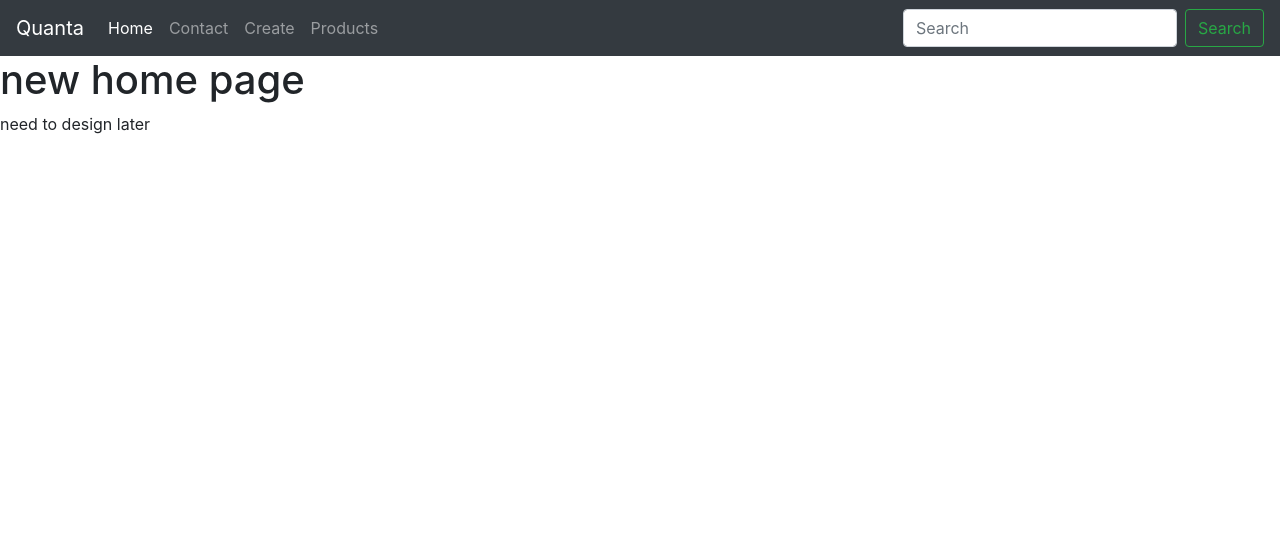
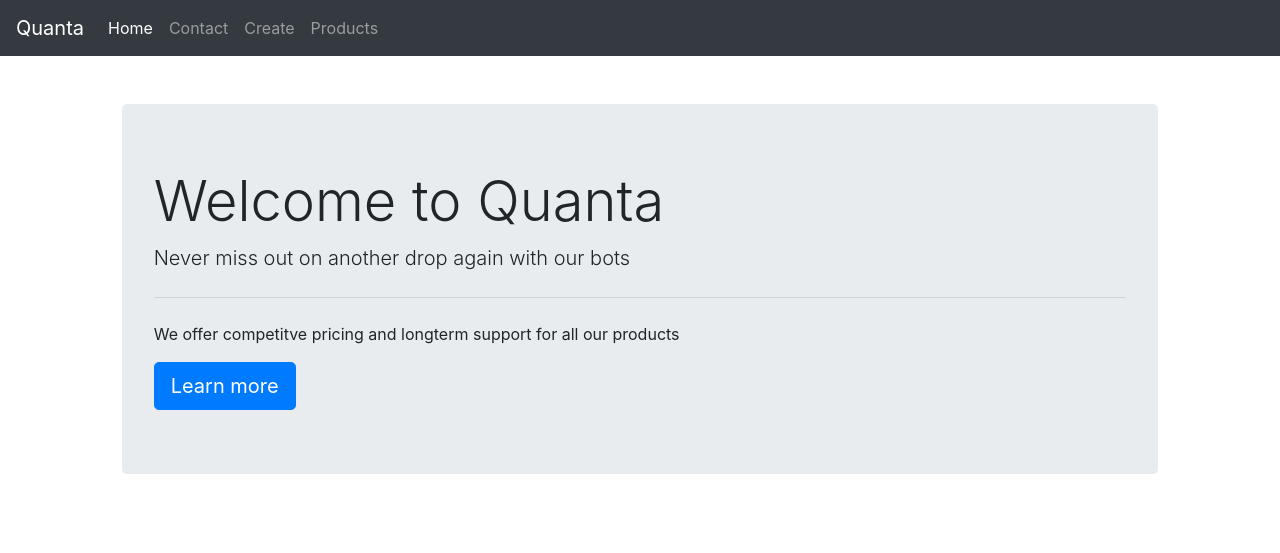
Before and after one commit to mkson668/quanta-webapp, a Django app: page /home/ in a window 1280 px wide. Shown: the top 553 px of the page. Run offline with Django 3.2, Linux system fonts and the light colour scheme; some libraries are stand-ins or nearby versions.

Commit message:
linked urls and modified pages

```diff
--- a/src/templates/base.html
+++ b/src/templates/base.html
@@ -1,26 +1,49 @@
-
 <!doctype html>
 <html lang="en">
+
 <head>
     <!-- Required meta tags -->
     <meta charset="utf-8">
     <meta name="viewport" content="width=device-width, initial-scale=1, shrink-to-fit=no">
 
     <!-- Bootstrap CSS -->
-    <link rel="stylesheet" href="https://stackpath.bootstrapcdn.com/bootstrap/4.4.1/css/bootstrap.min.css" integrity="sha384-Vkoo8x4CGsO3+Hhxv8T/Q5PaXtkKtu6ug5TOeNV6gBiFeWPGFN9MuhOf23Q9Ifjh" crossorigin="anonymous">
+    <link rel="stylesheet" href="https://stackpath.bootstrapcdn.com/bootstrap/4.4.1/css/bootstrap.min.css"
+        integrity="sha384-Vkoo8x4CGsO3+Hhxv8T/Q5PaXtkKtu6ug5TOeNV6gBiFeWPGFN9MuhOf23Q9Ifjh" crossorigin="anonymous">
 
     <title>Quanta Bots</title>
 </head>
+
 <body>
     {% include 'navbar.html' %}
+    <div>
+        <div class="container py-md-5">
+            <div class="row">
+                <div class="col-sm">
+
+                </div>
+                <div class="col px-lg-5 py-lg-5 border bg-light">
                     {% block content %}
                     replace this stuff
                     {% endblock  %}
+                </div>
+                <div class="col-sm">
+
+                </div>
+            </div>
+        </div>
+    </div>
 
     <!-- Optional JavaScript -->
     <!-- jQuery first, then Popper.js, then Bootstrap JS -->
-    <script src="https://code.jquery.com/jquery-3.4.1.slim.min.js" integrity="sha384-J6qa4849blE2+poT4WnyKhv5vZF5SrPo0iEjwBvKU7imGFAV0wwj1yYfoRSJoZ+n" crossorigin="anonymous"></script>
-    <script src="https://cdn.jsdelivr.net/npm/popper.js@1.16.0/dist/umd/popper.min.js" integrity="sha384-Q6E9RHvbIyZFJoft+2mJbHaEWldlvI9IOYy5n3zV9zzTtmI3UksdQRVvoxMfooAo" crossorigin="anonymous"></script>
-    <script src="https://stackpath.bootstrapcdn.com/bootstrap/4.4.1/js/bootstrap.min.js" integrity="sha384-wfSDF2E50Y2D1uUdj0O3uMBJnjuUD4Ih7YwaYd1iqfktj0Uod8GCExl3Og8ifwB6" crossorigin="anonymous"></script>
+    <script src="https://code.jquery.com/jquery-3.4.1.slim.min.js"
+        integrity="sha384-J6qa4849blE2+poT4WnyKhv5vZF5SrPo0iEjwBvKU7imGFAV0wwj1yYfoRSJoZ+n"
+        crossorigin="anonymous"></script>
+    <script src="https://cdn.jsdelivr.net/npm/popper.js@1.16.0/dist/umd/popper.min.js"
+        integrity="sha384-Q6E9RHvbIyZFJoft+2mJbHaEWldlvI9IOYy5n3zV9zzTtmI3UksdQRVvoxMfooAo"
+        crossorigin="anonymous"></script>
+    <script src="https://stackpath.bootstrapcdn.com/bootstrap/4.4.1/js/bootstrap.min.js"
+        integrity="sha384-wfSDF2E50Y2D1uUdj0O3uMBJnjuUD4Ih7YwaYd1iqfktj0Uod8GCExl3Og8ifwB6"
+        crossorigin="anonymous"></script>
 </body>
+
 </html>
--- a/src/templates/home.html
+++ b/src/templates/home.html
@@ -1,6 +1,51 @@
-{% extends 'base.html' %}
+<!doctype html>
+<html lang="en">
 
-{% block content %}
-<h1>new home page</h1>
-<p>need to design later</p>
-{% endblock  %}
+<head>
+    <!-- Required meta tags -->
+    <meta charset="utf-8">
+    <meta name="viewport" content="width=device-width, initial-scale=1, shrink-to-fit=no">
+
+    <!-- Bootstrap CSS -->
+    <link rel="stylesheet" href="https://stackpath.bootstrapcdn.com/bootstrap/4.4.1/css/bootstrap.min.css"
+        integrity="sha384-Vkoo8x4CGsO3+Hhxv8T/Q5PaXtkKtu6ug5TOeNV6gBiFeWPGFN9MuhOf23Q9Ifjh" crossorigin="anonymous">
+
+    <title>Quanta Bots</title>
+</head>
+
+<body>
+    {% include 'navbar.html' %}
+    <div class="container-fluid py-md-5">
+        <div class="row">
+            <div class="col-sm">
+
+            </div>
+            <div class="col-md-10 bg-transparent">
+                <div class="jumbotron">
+                    <h1 class="display-4">Welcome to Quanta</h1>
+                    <p class="lead">Never miss out on another drop again with our bots</p>
+                    <hr class="my-4">
+                    <p>We offer competitve pricing and longterm support for all our products</p>
+                    <a class="btn btn-primary btn-lg" href="#" role="button">Learn more</a>
+                </div>
+            </div>
+            <div class="col-sm">
+
+            </div>
+        </div>
+    </div>
+
+    <!-- Optional JavaScript -->
+    <!-- jQuery first, then Popper.js, then Bootstrap JS -->
+    <script src="https://code.jquery.com/jquery-3.4.1.slim.min.js"
+        integrity="sha384-J6qa4849blE2+poT4WnyKhv5vZF5SrPo0iEjwBvKU7imGFAV0wwj1yYfoRSJoZ+n"
+        crossorigin="anonymous"></script>
+    <script src="https://cdn.jsdelivr.net/npm/popper.js@1.16.0/dist/umd/popper.min.js"
+        integrity="sha384-Q6E9RHvbIyZFJoft+2mJbHaEWldlvI9IOYy5n3zV9zzTtmI3UksdQRVvoxMfooAo"
+        crossorigin="anonymous"></script>
+    <script src="https://stackpath.bootstrapcdn.com/bootstrap/4.4.1/js/bootstrap.min.js"
+        integrity="sha384-wfSDF2E50Y2D1uUdj0O3uMBJnjuUD4Ih7YwaYd1iqfktj0Uod8GCExl3Og8ifwB6"
+        crossorigin="anonymous"></script>
+</body>
+
+</html>
--- a/src/templates/navbar.html
+++ b/src/templates/navbar.html
@@ -12,7 +12,7 @@
   </head>
   <body>
 
-    <nav class="navbar navbar-expand-md navbar-dark bg-dark">
+    <nav class="navbar navbar-expand-md navbar-dark bg-dark" >
   <a class="navbar-brand" href="#">Quanta</a>
   <button class="navbar-toggler" type="button" data-toggle="collapse" data-target="#navbarSupportedContent" aria-controls="navbarSupportedContent" aria-expanded="false" aria-label="Toggle navigation">
     <span class="navbar-toggler-icon"></span>
@@ -32,11 +32,8 @@
       <li class="nav-item">
         <a class="nav-link" href="/product/list">Products</a>
       </li>
+
     </ul>
-    <form class="form-inline my-2 my-lg-0">
-      <input class="form-control mr-sm-2" type="search" placeholder="Search" aria-label="Search">
-      <button class="btn btn-outline-success my-2 my-sm-0" type="submit">Search</button>
-    </form>
   </div>
 </nav>
 
```
Lines whose indentation alone changed are shown as unchanged.
